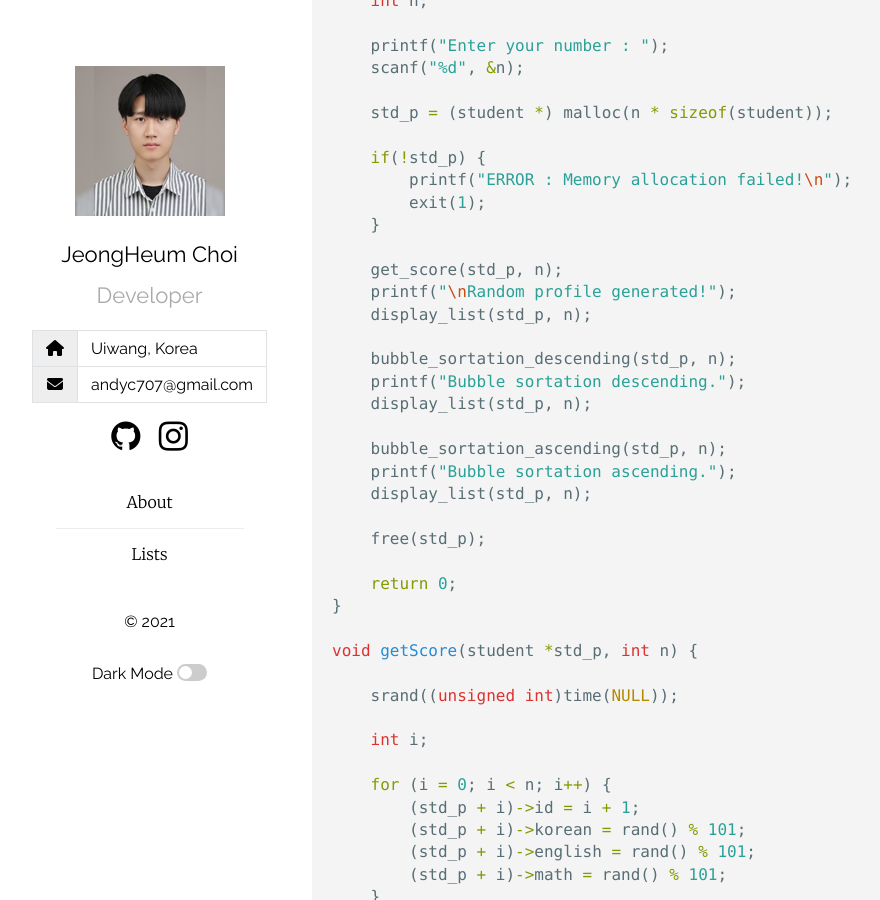
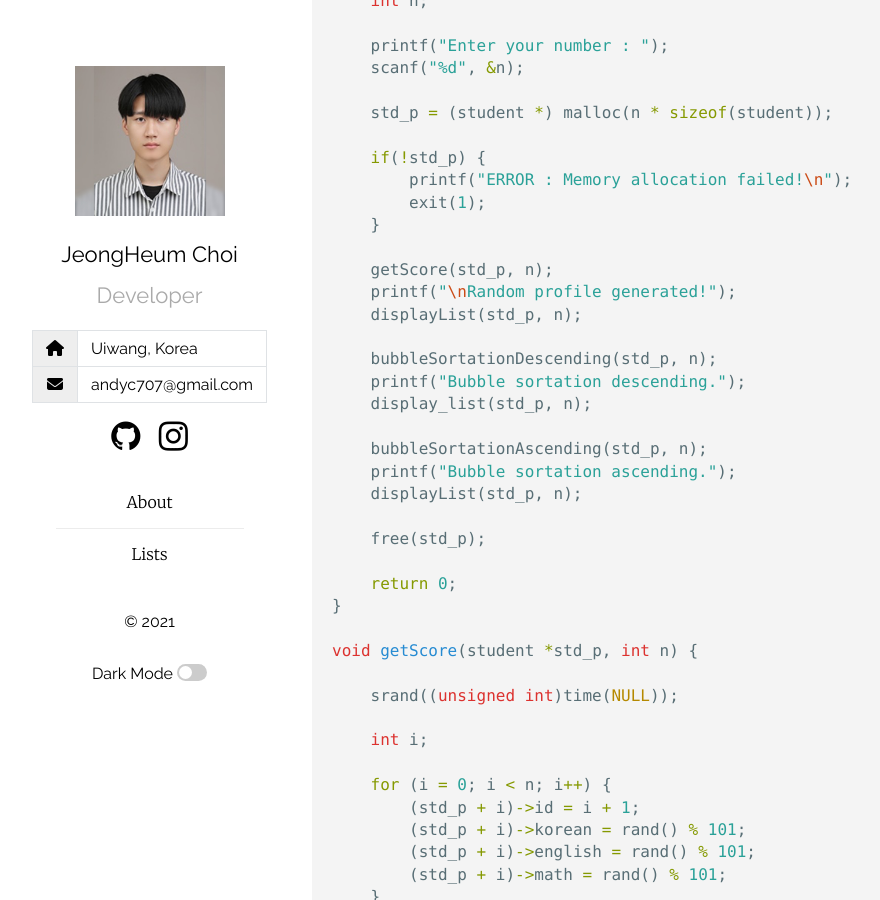
Before and after one commit to JeongHeumChoi/JeongHeumChoi.github.io, a Jekyll site: the page built from _posts/2020-07-23-Bubble-Sortation-Extension.markdown, in a window 1280 px wide and 900 px high, scrolled down 736 px. Shown: the whole window, without its empty margins (43-923 px from the left). Built offline with Jekyll 4.4.1, drawn with Linux system fonts in a browser that asks for light colours; nearby versions of some CDN libraries.

Commit message:
Correct post

```diff
--- a/_posts/2020-07-23-Bubble-Sortation-Extension.markdown
+++ b/_posts/2020-07-23-Bubble-Sortation-Extension.markdown
@@ -43,17 +43,17 @@ int main(void) {
         exit(1);
     }
 
-    get_score(std_p, n);
+    getScore(std_p, n);
     printf("\nRandom profile generated!");
-    display_list(std_p, n);
+    displayList(std_p, n);
 
-    bubble_sortation_descending(std_p, n);
+    bubbleSortationDescending(std_p, n);
     printf("Bubble sortation descending.");
     display_list(std_p, n);
 
-    bubble_sortation_ascending(std_p, n);
+    bubbleSortationAscending(std_p, n);
     printf("Bubble sortation ascending.");
-    display_list(std_p, n);
+    displayList(std_p, n);
 
     free(std_p);
 
```
